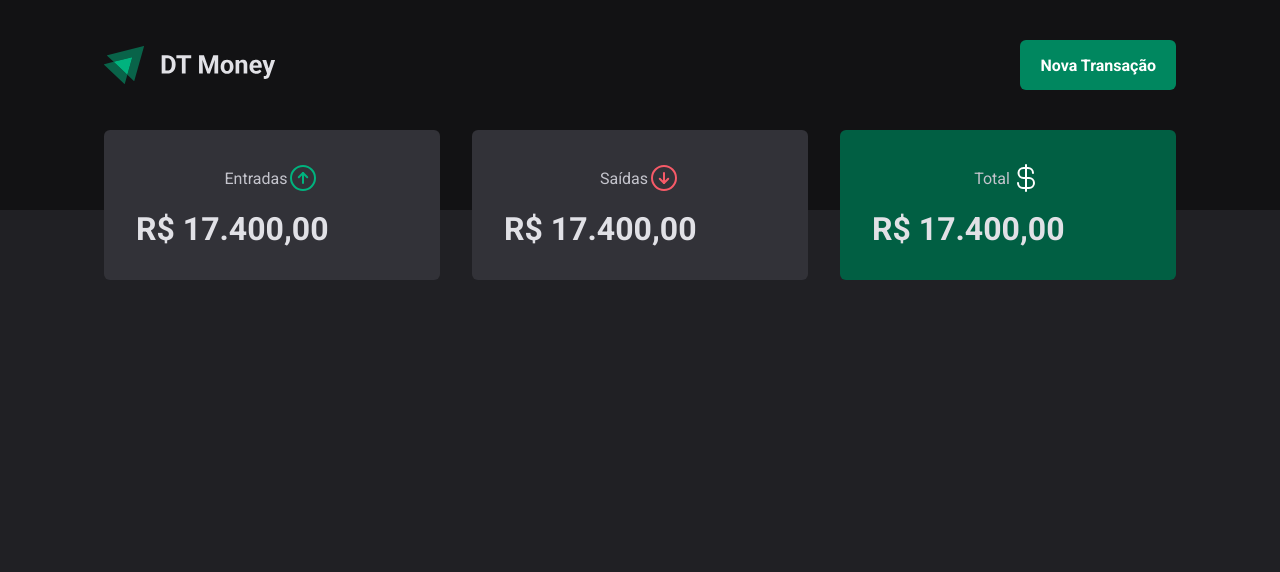
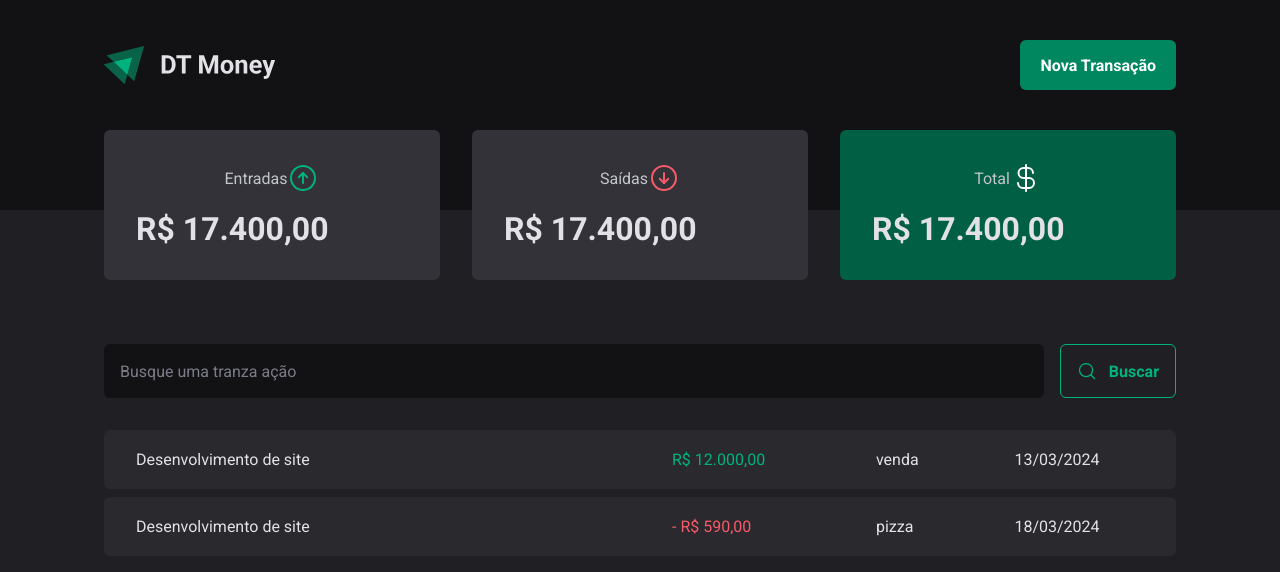
Before and after one commit to Breno-oKra/Dt-money-rocketseat-brenookra, a React (Vite) app: page / in a window 1280 px wide. Shown: the top 572 px of the page. Built offline with nearby package versions, Linux system fonts and the light colour scheme.

Commit message:
style transtions,table an form search

```diff
--- /dev/null
+++ b/src/components/SearchForm/index.tsx
@@ -0,0 +1,14 @@
+import { MagnifyingGlass } from "phosphor-react";
+import { SearchFormContainer } from "./style";
+
+export function SearchForm(){
+    return(
+        <SearchFormContainer>
+            <input type="text" placeholder="Busque uma tranza ação" />
+            <button type="submit">
+                <MagnifyingGlass size={20}/>
+                Buscar
+                </button>
+        </SearchFormContainer>
+    )
+}
--- /dev/null
+++ b/src/components/SearchForm/style.ts
@@ -0,0 +1,37 @@
+import styled from "styled-components";
+
+export const SearchFormContainer = styled.form`
+display: flex;
+gap: 1rem;
+input{
+    flex: 1;
+    border-radius: 6px;
+    border: 0;
+    background: ${props => props.theme['gray-900']};
+    color:  ${props => props.theme['gray-300']};
+    padding: 1rem;
+    &::placeholder{
+        color:  ${props => props.theme['gray-500']};
+    }
+}
+button{
+    display: flex;
+    align-items: center;
+    justify-content: center;
+    gap: 0.75rem;
+    border: 0;
+    padding: 1rem;
+    border: 1px solid  ${props => props.theme['green-300']};
+    color:  ${props => props.theme['green-300']};
+    background: transparent;
+    font-weight: bold;
+    border-radius: 6px;
+    &:hover{
+        background:  ${props => props.theme['green-500']};
+        border: 1px solid  ${props => props.theme['green-500']};
+        color:  ${props => props.theme.white};
+        transition:background-color 0.2s, color 0.2s, border-color 0.2s ;
+    }
+
+}
+`
--- a/src/pages/Transactions/index.tsx
+++ b/src/pages/Transactions/index.tsx
@@ -1,11 +1,41 @@
 import { Header } from "../../components/Header";
+import { SearchForm } from "../../components/SearchForm";
 import { Summary } from "../../components/Summary";
+import { PriceHightLight, TransactionsContainer, TransactionsTable } from "./style";
 
-export function Transactions(){
-    return(
+export function Transactions() {
+    return (
         <div>
-            <Header/>
-            <Summary/>
+            <Header />
+            <Summary />
+
+            <TransactionsContainer>
+                <SearchForm />
+                <TransactionsTable>
+                    <tbody>
+                        <tr>
+                            <td width="50%">Desenvolvimento de site</td>
+                            <td>
+                                <PriceHightLight variant="income">
+                                    R$ 12.000,00
+                                </PriceHightLight>
+                            </td>
+                            <td>venda</td>
+                            <td>13/03/2024</td>
+                        </tr>
+                        <tr>
+                            <td width="50%">Desenvolvimento de site</td>
+                            <td>
+                                <PriceHightLight variant="outcome">
+                                    - R$ 590,00
+                                </PriceHightLight>
+                            </td>
+                            <td>pizza</td>
+                            <td>18/03/2024</td>
+                        </tr>
+                    </tbody>
+                </TransactionsTable>
+            </TransactionsContainer>
         </div>
     )
 }
--- a/src/pages/Transactions/style.ts
+++ b/src/pages/Transactions/style.ts
@@ -0,0 +1,32 @@
+import styled from "styled-components";
+
+export const TransactionsContainer = styled.main`
+    width: 100%;
+    max-width: 1120px;
+    margin: 4rem auto 0;
+    padding: 0 1.5rem;
+`
+export const TransactionsTable = styled.table`
+    width: 100%;
+    border-collapse: separate;
+    border-spacing: 0 0.5rem;
+    margin-top: 1.5rem;
+    td{
+        padding: 1.25rem 2rem;
+        background: ${props => props.theme['gray-700']};
+        &:first-child{
+            border-top-left-radius:6px;
+            border-bottom-left-radius: 6px;
+        }
+        &:last-child{
+            border-top-right-radius:6px;
+            border-bottom-right-radius: 6px;
+        }
+    }
+`
+interface PriceHightProps{
+    variant: 'income' | 'outcome'
+}
+export const PriceHightLight = styled.span<PriceHightProps>`
+    color: ${props => props.variant == 'income'? props.theme['green-300'] : props.theme['red-300']};
+`
```
